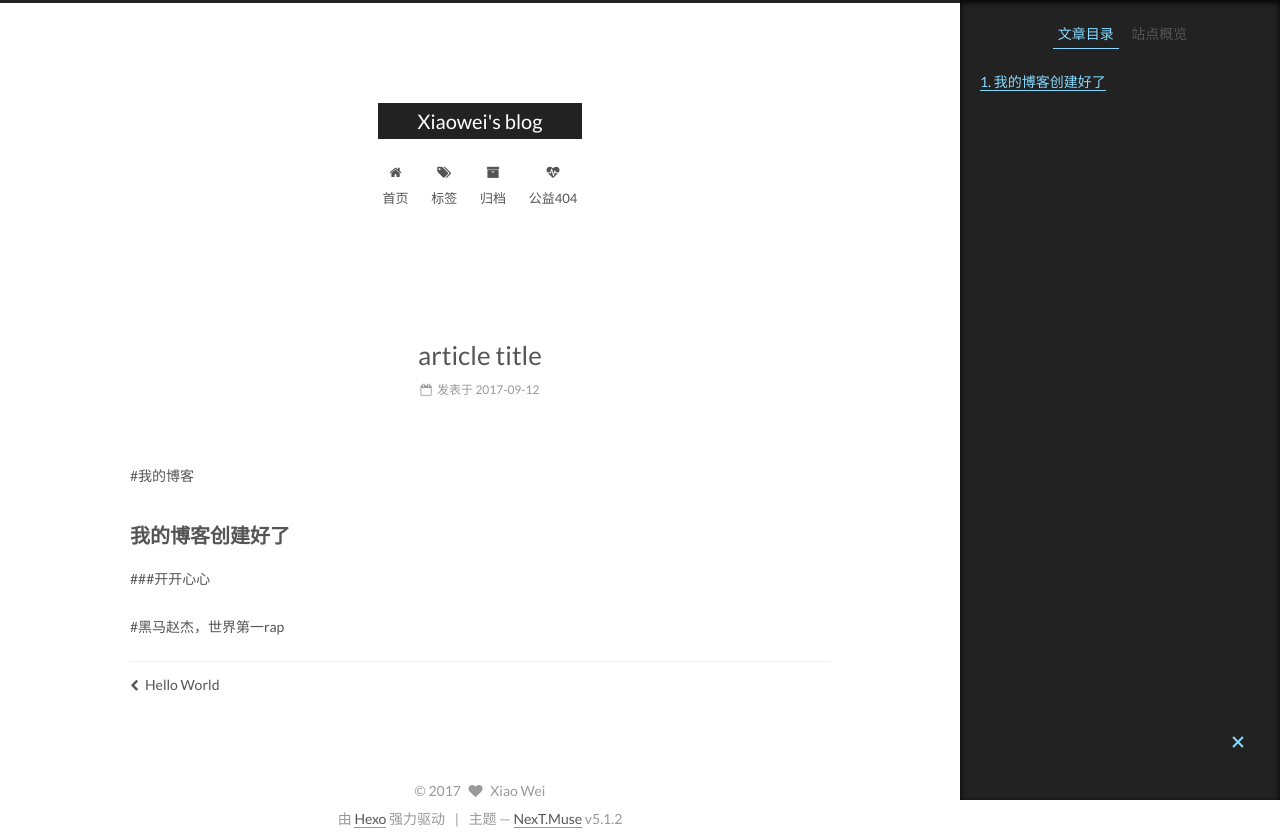
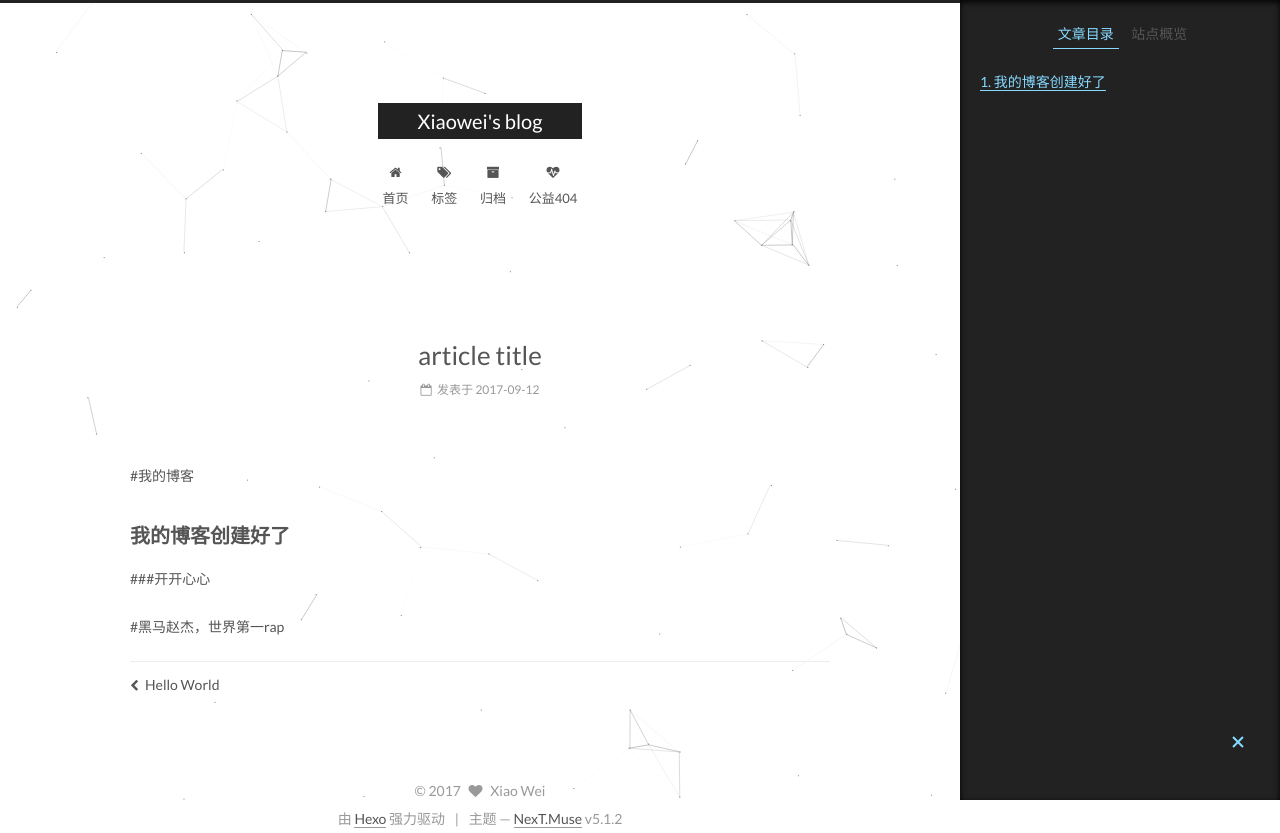
Before and after one commit to XwBourne/XwBourne.github.io, a plain HTML site: page 2017/09/12/article-title/index.html in a window 1280 px wide. Drawn offline with Linux system fonts and the light colour scheme.

Commit message:
Site updated: 2017-09-13 10:56:17

```diff
--- a/2017/09/12/article-title/index.html
+++ b/2017/09/12/article-title/index.html
@@ -585,6 +585,8 @@
 
 
 
+
+
   <script type="text/javascript" src="/lib/jquery/index.js?v=2.1.3"></script>
 
 
@@ -601,6 +603,9 @@
 
 
   <script type="text/javascript" src="/lib/fancybox/source/jquery.fancybox.pack.js?v=2.1.5"></script>
+
+
+  <script type="text/javascript" src="/lib/canvas-nest/canvas-nest.min.js"></script>
 
 
 
```
Also changed, not shown: 2017/09/12/hello-world/index.html (+5 -0 lines), archives/2017/09/index.html (+5 -0 lines), archives/2017/index.html (+5 -0 lines), archives/index.html (+5 -0 lines), index.html (+5 -0 lines).
